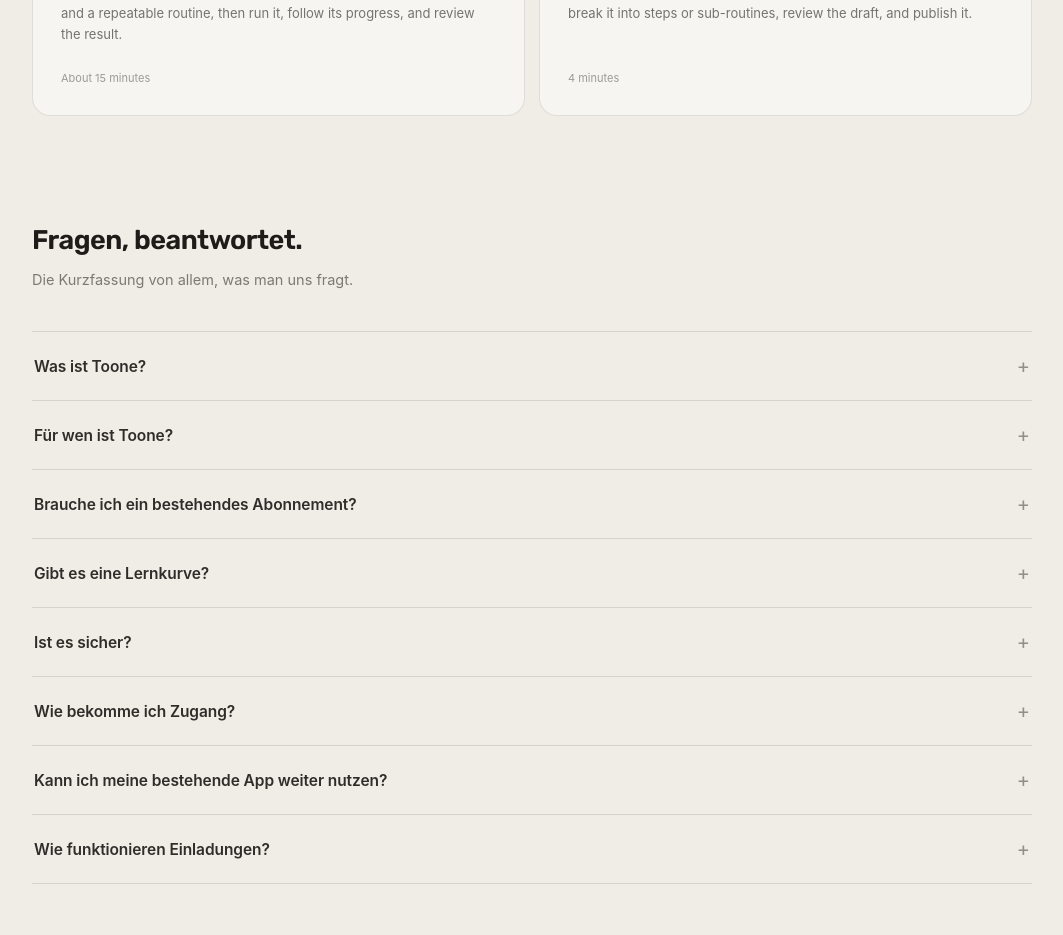
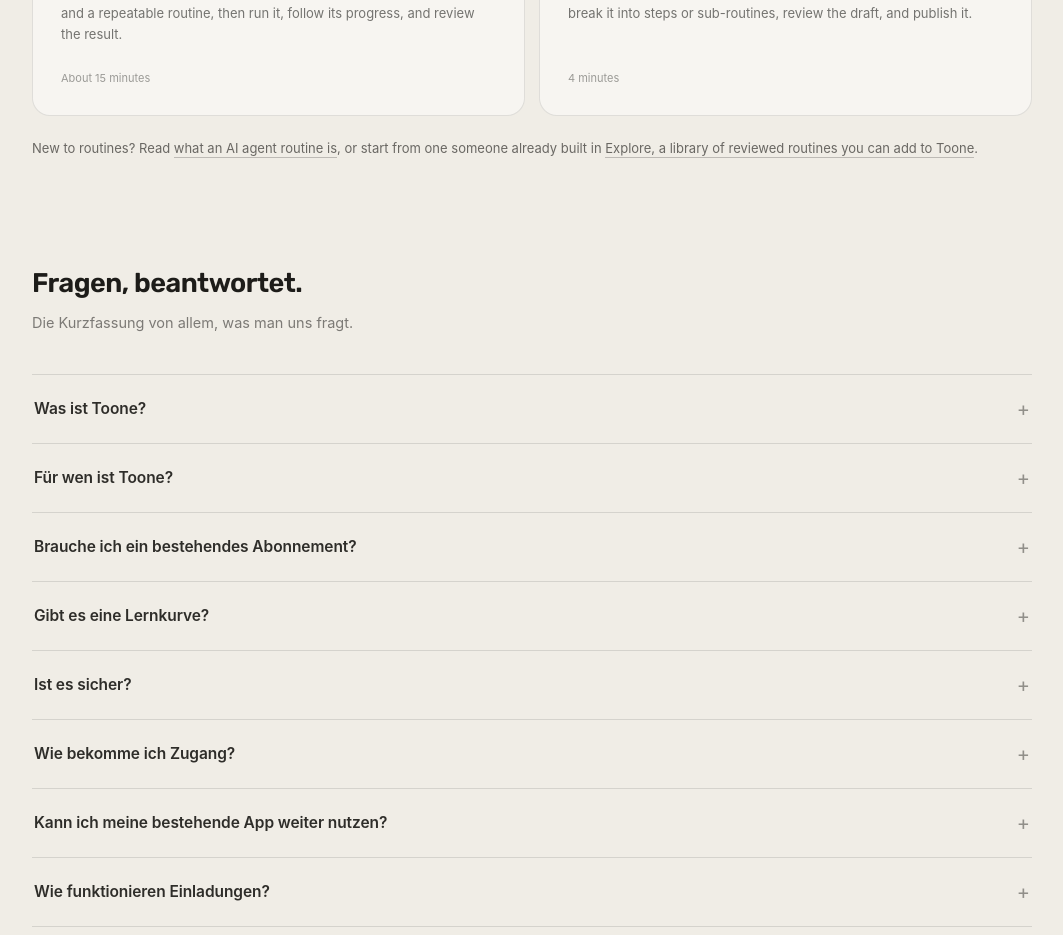
Before and after one commit to io-hexagonal/Toone, a Next.js app: page /de in a window 1280 px wide. Shown: the part 2720-3655 px from the top of the page, without its empty margins (108-1171 px from the left). Built offline with nearby package versions, Linux system fonts and the light colour scheme.

Commit message:
Link the routines explainer and Explore post from the home page body
Adds one paragraph under the Get started cards on /en so <main> links all
five indexing-recovery pages (H4).

```diff
--- a/components/ResourcesSection.tsx
+++ b/components/ResourcesSection.tsx
@@ -30,6 +30,14 @@
           background: rgba(255,255,255,.46); transition: transform .25s,border-color .25s;
         }
         .resource-preview-card:hover { transform: translateY(-4px); border-color: rgba(29,28,25,.3); }
+        .resource-preview-more {
+          margin-top: 22px; color: rgba(29,28,25,.64); font-size: 13px; line-height: 1.6;
+        }
+        .resource-preview-more a {
+          color: inherit; text-decoration: none;
+          border-bottom: 1px solid rgba(29,28,25,.24); padding-bottom: 1px;
+        }
+        .resource-preview-more a:hover { color: #1d1c19; border-color: #1d1c19; }
         .resource-preview-type {
           color: rgba(29,28,25,.48); font-size: 10px; font-weight: 750;
           letter-spacing: .15em; text-transform: uppercase;
@@ -72,6 +80,15 @@
           </a>
         ))}
       </div>
+      <p className="resource-preview-more">
+        New to routines? Read{" "}
+        <a href="/en/ai-agent-routines">what an AI agent routine is</a>, or start from one someone
+        already built in{" "}
+        <a href="/en/journal/introducing-explore-reviewed-ai-routines">
+          Explore, a library of reviewed routines you can add to Toone
+        </a>
+        .
+      </p>
     </section>
   );
 }
```
